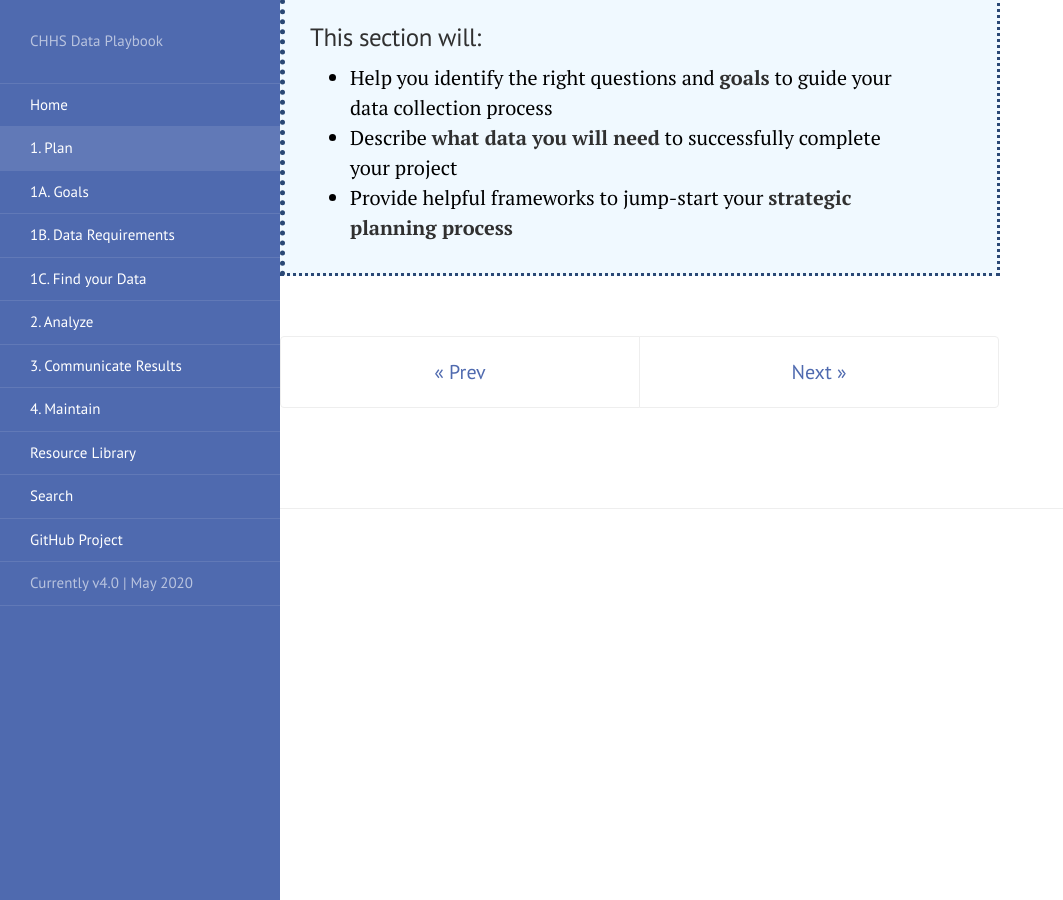
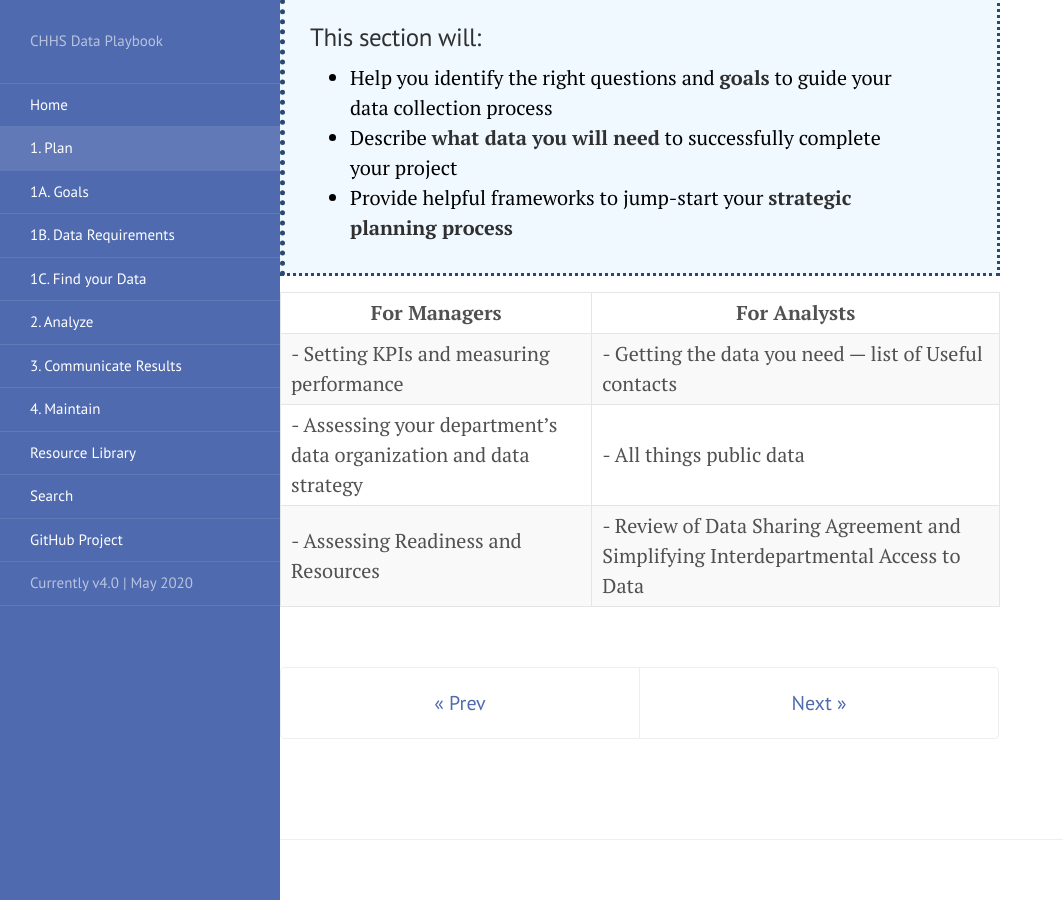
Before and after one commit to chhsdata/dataplaybook, a Jekyll site: the page built from 1_plan.md, in a window 1280 px wide and 900 px high, scrolled down 747 px. Shown: the whole window, without its empty margins (0-1063 px from the left). Built offline with Jekyll 4.4.1, drawn with Linux system fonts in a browser that asks for light colours.

Commit message:
plan page table

```diff
--- a/1_plan.md
+++ b/1_plan.md
@@ -20,6 +20,12 @@ Whether you’re managing a team, analyzing or cleaning a portion the data, or d
 >  * Describe **what data you will need** to successfully complete your project
 >  * Provide helpful frameworks to jump-start your **strategic planning  process**
 
+| For Managers | For Analysts |
+| ----------- | ----------- |
+| - Setting KPIs and measuring performance | - Getting the data you need — list of Useful contacts |
+| - Assessing your department’s data organization and data strategy | - All things public data |
+| - Assessing Readiness and Resources | - Review of Data Sharing Agreement and Simplifying Interdepartmental Access to Data |
+
 <!-- Pagination -->
 <div class="pagination">
   <a class="pagination-item older" href="{{ site.baseurl }}/">&laquo; Prev</a>
```
